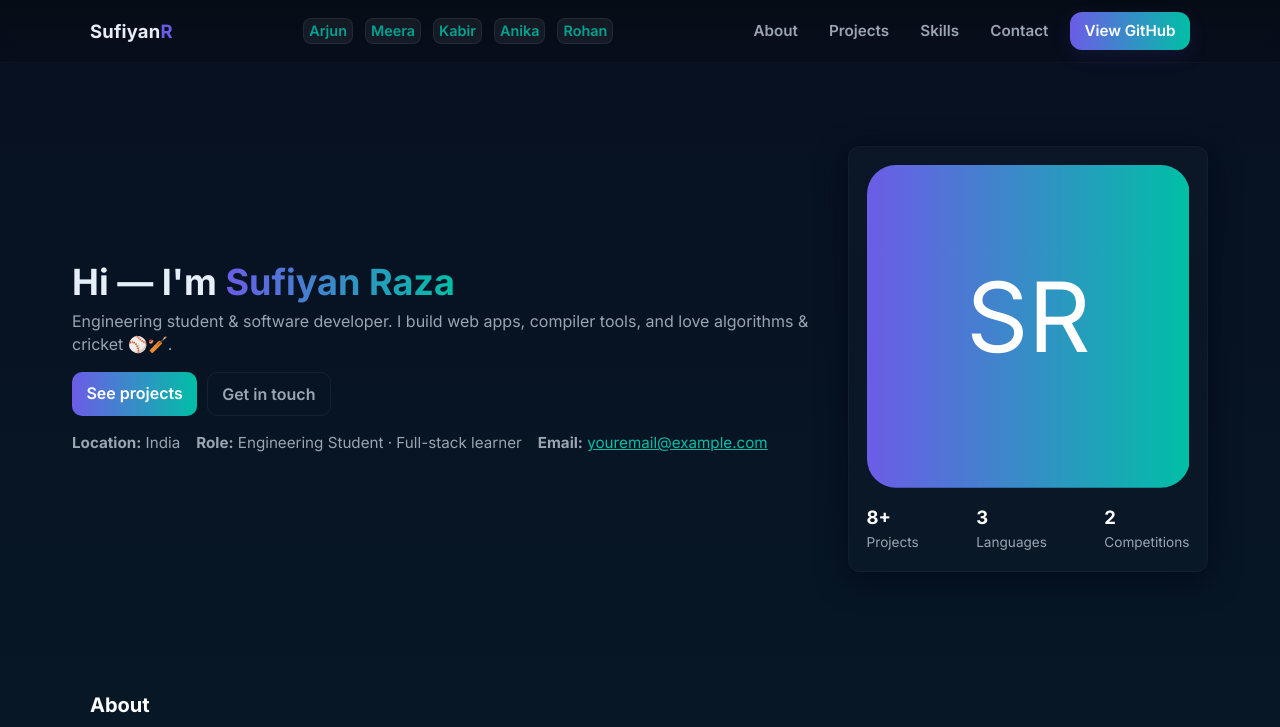
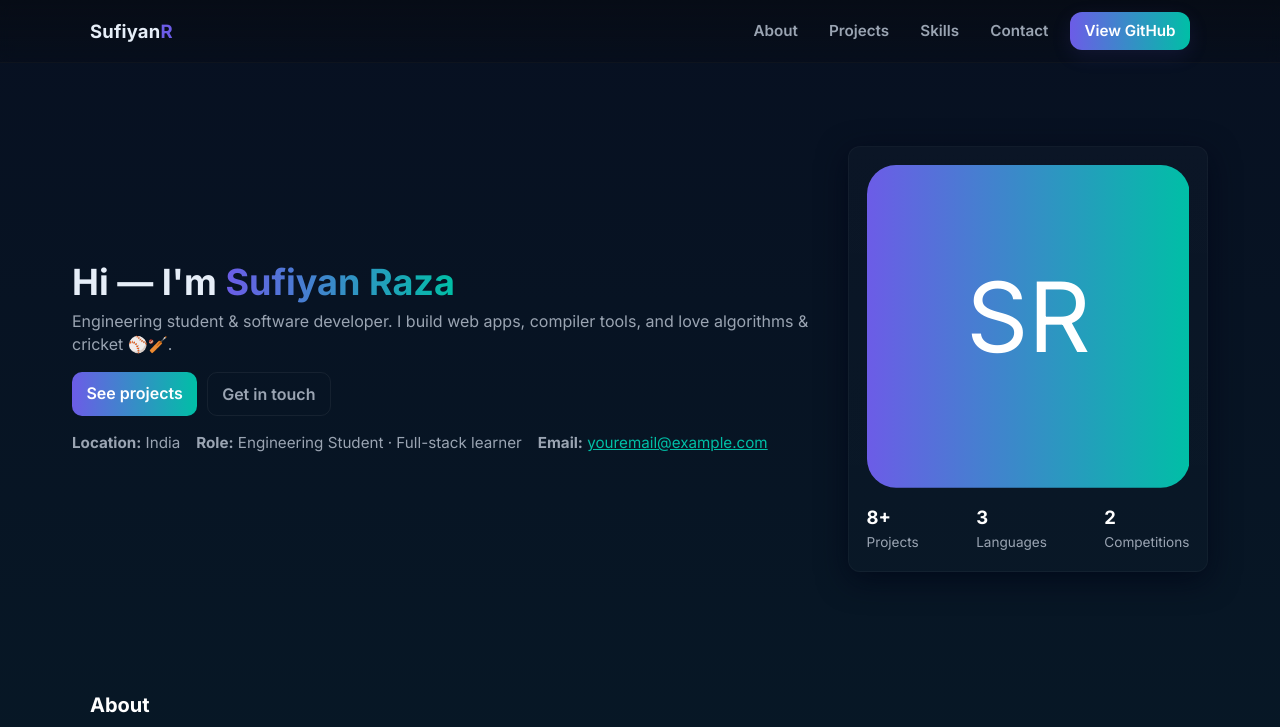
Before and after one commit to sufiraza880/Asa.github.io, a plain HTML site: page sufiyan.html in a window 1280 px wide. Shown: the top 727 px of the page. Drawn offline with Linux system fonts and the light colour scheme.

Commit message:
Update sufiyan.html

```diff
--- a/sufiyan.html
+++ b/sufiyan.html
@@ -311,13 +311,13 @@ a { color: var(--accent-2) }
     <a class="logo" href="#home">Sufiyan<span class="accent">R</span></a>
 
     <!-- NEW: Random Names Row -->
-    <div class="random-names">
+    <!-- <div class="random-names">
       <span>Arjun</span>
       <span>Meera</span>
       <span>Kabir</span>
       <span>Anika</span>
       <span>Rohan</span>
-    </div>
+    </div> -->
 
     <nav class="nav" id="nav">
       <a href="#about">About</a>
```
